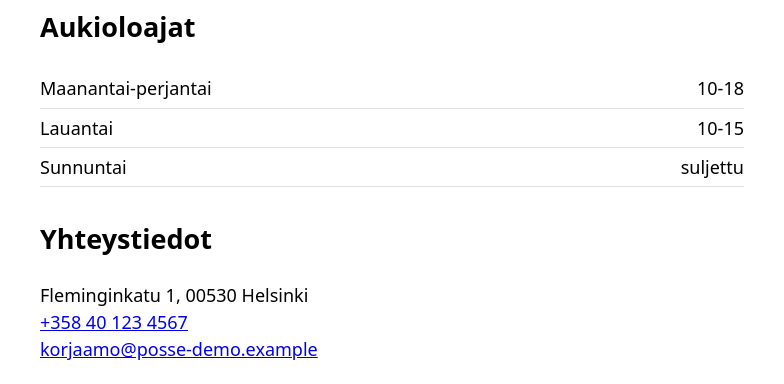
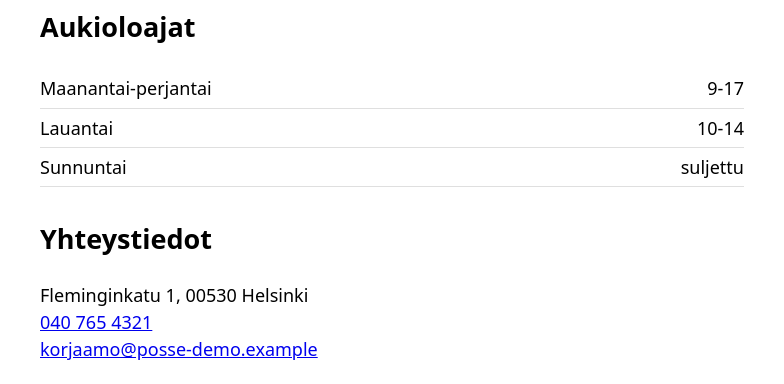
Before and after one commit to matti/posse-demo, a plain HTML site: page testaaja/index.html in a window 1280 px wide. Shown: the part 579-963 px from the top of the page, 248-1032 px from the left. Drawn offline with Linux system fonts and the light colour scheme.

Commit message:
Deploy 2e511fbc328ae0b1232bee6cb4db17478461c82a to testaaja

```diff
--- a/testaaja/index.html
+++ b/testaaja/index.html
@@ -3,7 +3,7 @@
 <head>
 <meta charset="utf-8">
 <meta name="viewport" content="width=device-width, initial-scale=1">
-<meta name="version" content="e201e84ac826d14c7dc9eb162f473797b86f2568">
+<meta name="version" content="2e511fbc328ae0b1232bee6cb4db17478461c82a">
 <title>Posse Demo Oy: Pyöräkorjaamo Helsingin Kalliossa</title>
 <style>
 :root { color-scheme: light dark; --accent: #1f6f50; }
@@ -38,15 +38,15 @@ td:last-child { text-align: right; }
 <section id="aukioloajat">
 <h2>Aukioloajat</h2>
 <table>
-<tr><td>Maanantai-perjantai</td><td>10-18</td></tr>
-<tr><td>Lauantai</td><td>10-15</td></tr>
+<tr><td>Maanantai-perjantai</td><td>9-17</td></tr>
+<tr><td>Lauantai</td><td>10-14</td></tr>
 <tr><td>Sunnuntai</td><td>suljettu</td></tr>
 </table>
 </section>
 <section id="yhteystiedot">
 <h2>Yhteystiedot</h2>
 <p>Fleminginkatu 1, 00530 Helsinki<br>
-<a href="tel:+358401234567">+358 40 123 4567</a><br>
+<a href="tel:+358407654321">040 765 4321</a><br>
 <a href="mailto:korjaamo@posse-demo.example">korjaamo@posse-demo.example</a></p>
 </section>
 </main>
```
Also changed, not shown: testaaja/404.html (+1 -1 lines).
